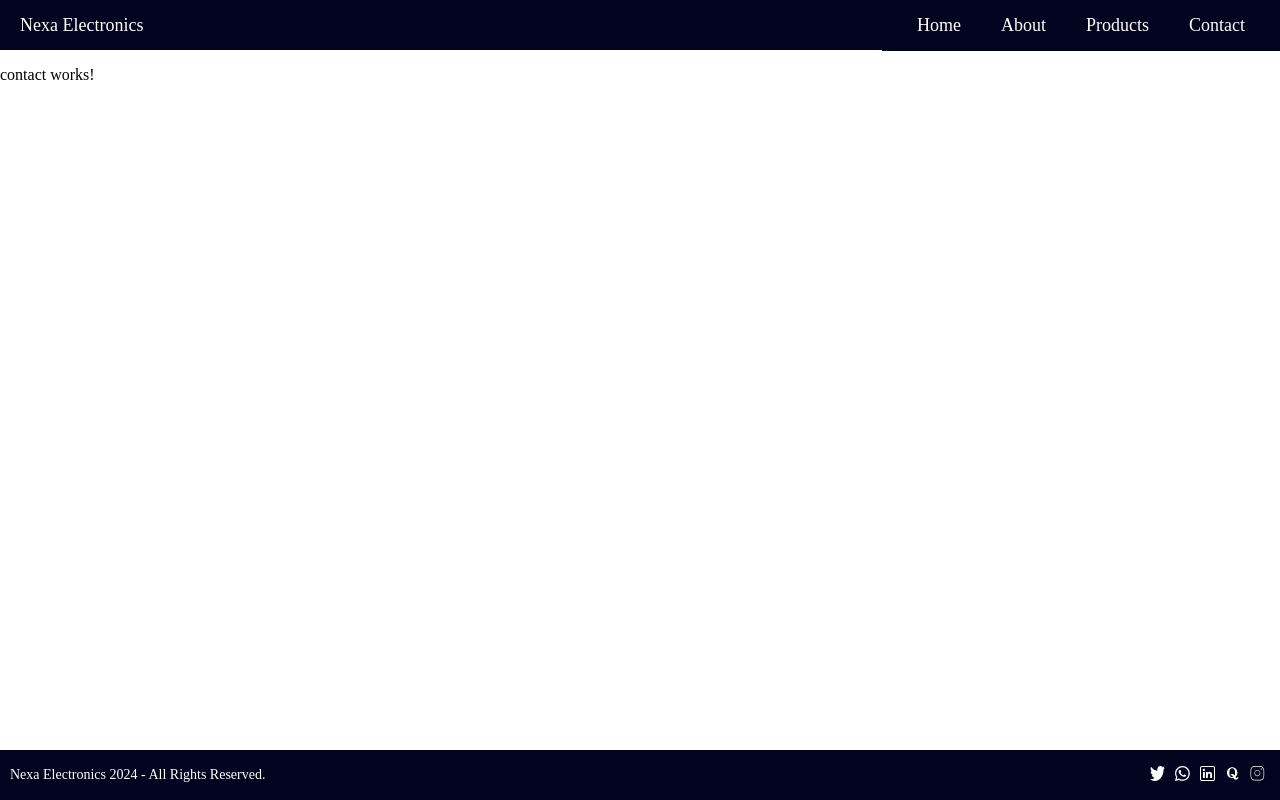
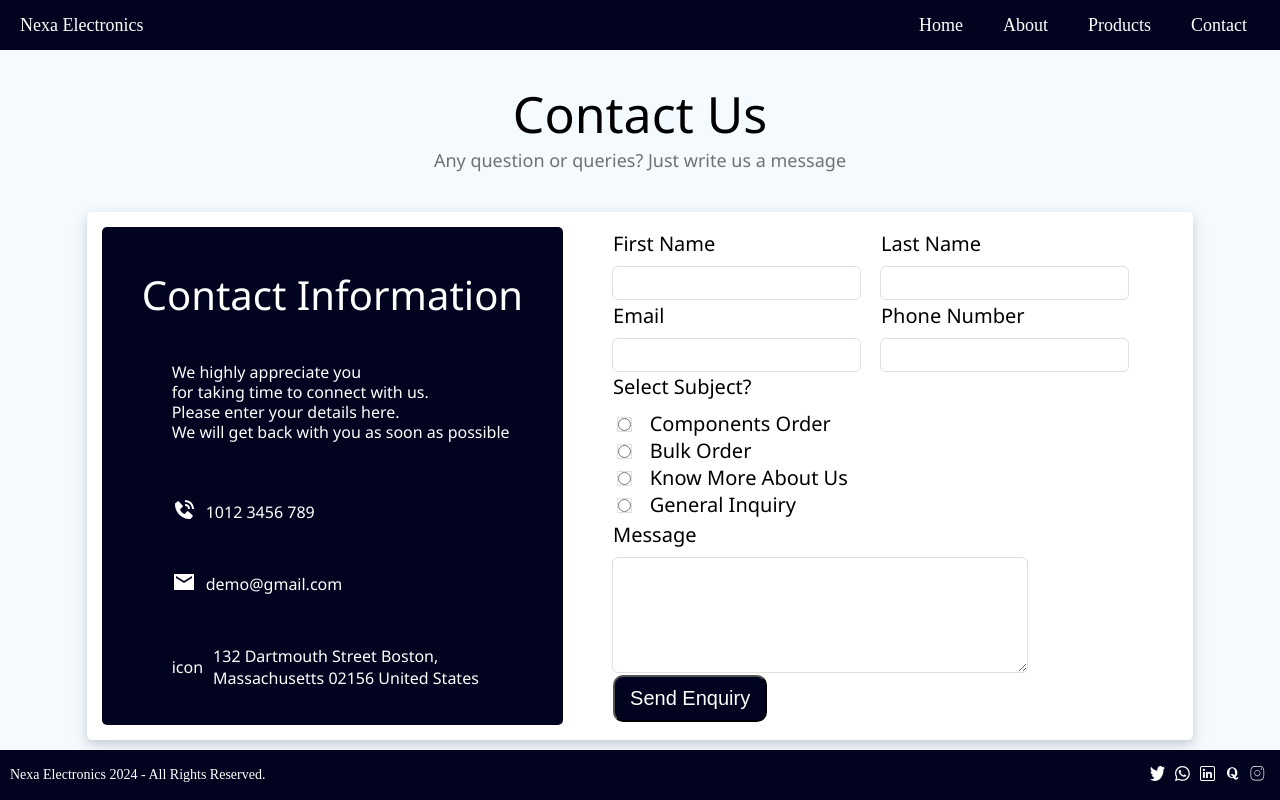
Before and after one commit to vinitmaurya/electronics-website, an Angular app: page /contact in a window 1280 px wide. Built offline with nearby package versions, Linux system fonts and the light colour scheme.

Commit message:
contact us page ui completed

```diff
--- a/src/app/app.component.ts
+++ b/src/app/app.component.ts
@@ -1,12 +1,13 @@
 import { Component } from '@angular/core';
-import { RouterOutlet } from '@angular/router';
+import { RouterModule, RouterOutlet } from '@angular/router';
 import { HeaderComponent } from "../header/header.component";
 import { FooterComponent } from "../footer/footer.component";
+import { CommonModule } from '@angular/common';
 
 @Component({
   selector: 'app-root',
   standalone: true,
-  imports: [RouterOutlet, HeaderComponent, FooterComponent],
+  imports: [RouterOutlet, HeaderComponent, FooterComponent,],
   templateUrl: './app.component.html',
   styleUrl: './app.component.css'
 })
--- a/src/contact/contact.component.css
+++ b/src/contact/contact.component.css
@@ -0,0 +1,132 @@
+:host {
+  height: inherit;
+  width: inherit;
+  display: block;
+  font-family: "Segoe UI", Tahoma, Geneva, Verdana, sans-serif;
+}
+.main-container {
+  width: inherit;
+  height: inherit;
+  margin: auto;
+  background-color: #f5faff;
+  display: flex;
+  flex-direction: column;
+  align-items: center;
+}
+.head-container {
+  text-align: center;
+  padding: 30px;
+  font-weight: 500;
+}
+.page-heading {
+  font-size: 50px;
+}
+.page-subheading {
+  font-size: 18px;
+  color: #717171;
+}
+.contact-container {
+  display: grid;
+  grid-template-columns: 1.5fr 2fr;
+  margin: 10px 60px;
+  box-shadow: 0 4px 8px rgba(0, 0, 0, 0.1), 0 6px 20px rgba(0, 0, 0, 0.1);
+  background-color: white;
+  border-radius: 5px;
+  padding: 15px;
+  height: inherit;
+}
+.contact-info-container {
+  background: #02031e;
+  border-radius: 5px;
+  color: white;
+  padding: 20px;
+  display: flex;
+  flex-direction: column;
+  align-items: flex-start;
+  justify-content: space-between;
+}
+
+.contact-form-container {
+  display: flex;
+  flex-direction: column;
+  justify-content: space-evenly;
+  padding: 0px 50px;
+  height: 100%;
+}
+.contact-header-container {
+  /* text-align: center; */
+  /* padding-left: 20px; */
+  width: 100%;
+}
+.contact-heading {
+  text-align: center;
+  font-size: 40px;
+  padding: 20px;
+}
+.contact-subheading {
+  font-size: 16px;
+  padding-left: 50px;
+  line-height: 20px;
+  padding-top: 20px;
+}
+.contact-body-container {
+  height: 50%;
+  padding-left: 50px;
+}
+.contact-body-element {
+  padding: 20px 0px;
+  display: flex;
+  align-items: center;
+  /* justify-content: space-between; */
+}
+.value {
+  padding: 5px;
+  padding-left: 10px;
+}
+.submit {
+  background: #02031e;
+  color: white;
+  padding: 10px 15px;
+  border-radius: 10px;
+  font-size: 20px;
+  text-align: right;
+  outline: none;
+}
+section {
+  display: flex;
+  justify-content: space-between;
+}
+.input {
+  font-size: 20px;
+  font-weight: 500;
+  display: flex;
+  flex-direction: column;
+  min-width: 48%;
+  max-width: 100%;
+}
+.input label{
+  padding-bottom: 10px;
+}
+.input input{
+  font-size: 16px;
+  padding: 7px;
+  outline: 1px solid rgb(224, 224, 224);
+  border:none;
+  border-radius: 5px;
+}
+.input input:focus{
+  border-bottom: 1px solid #02031e;
+}
+.input-style{
+  font-size: 16px;
+  padding: 7px;
+  outline: 1px solid rgb(224, 224, 224);
+  border:none;
+  border-radius: 5px;
+  width: 400px;
+  height: 100px;
+}
+.input-style:focus{
+  border-bottom: 1px solid #02031e;
+
+}
--- a/src/contact/contact.component.html
+++ b/src/contact/contact.component.html
@@ -1 +1,145 @@
-<p>contact works!</p>
+<div class="main-container">
+  <div class="head-container">
+    <div class="page-heading">Contact Us</div>
+    <div class="page-subheading">
+      Any question or queries? Just write us a message
+    </div>
+  </div>
+  <div class="contact-container">
+    <div class="contact-info-container">
+      <div class="contact-header-container">
+        <div class="contact-heading">Contact Information</div>
+        <div class="contact-subheading">
+          We highly appreciate you <br />for taking time to connect with us.
+          <br />
+          Please enter your details here. <br />We will get back with you as
+          soon as possible
+        </div>
+      </div>
+      <div class="contact-body-container">
+        <div class="contact-body-element">
+          <span class="icon"
+            ><svg
+              width="24"
+              height="24"
+              viewBox="0 0 24 24"
+              fill="none"
+              xmlns="http://www.w3.org/2000/svg"
+            >
+              <path
+                d="M20 10.999H22C22 5.869 18.127 2 12.99 2V4C17.052 4 20 6.943 20 10.999Z"
+                fill="white"
+              />
+              <path
+                d="M13 7.99999C15.103 7.99999 16 8.89699 16 11H18C18 7.77499 16.225 5.99999 13 5.99999V7.99999ZM16.422 13.443C16.2298 13.2683 15.9773 13.1752 15.7178 13.1832C15.4582 13.1912 15.212 13.2998 15.031 13.486L12.638 15.947C12.062 15.837 10.904 15.476 9.71198 14.287C8.51998 13.094 8.15898 11.933 8.05198 11.361L10.511 8.96699C10.6974 8.78612 10.8061 8.53982 10.8141 8.2802C10.8222 8.02059 10.7289 7.76804 10.554 7.57599L6.85898 3.51299C6.68402 3.32035 6.44086 3.2035 6.18113 3.18725C5.9214 3.17101 5.66557 3.25665 5.46798 3.42599L3.29798 5.28699C3.12509 5.46051 3.0219 5.69145 3.00798 5.93599C2.99298 6.18599 2.70698 12.108 7.29898 16.702C11.305 20.707 16.323 21 17.705 21C17.907 21 18.031 20.994 18.064 20.992C18.3085 20.9783 18.5393 20.8747 18.712 20.701L20.572 18.53C20.7414 18.3325 20.8273 18.0768 20.8112 17.817C20.7951 17.5573 20.6785 17.3141 20.486 17.139L16.422 13.443Z"
+                fill="white"
+              />
+            </svg>
+          </span>
+          <span class="value"> 1012 3456 789 </span>
+        </div>
+        <div class="contact-body-element">
+          <span class="icon"
+            ><svg
+              width="24"
+              height="24"
+              viewBox="0 0 24 24"
+              fill="none"
+              xmlns="http://www.w3.org/2000/svg"
+            >
+              <path
+                d="M22 4H2V20H22V4ZM20 8L12 13L4 8V6L12 11L20 6V8Z"
+                fill="white"
+              />
+            </svg>
+          </span>
+          <span class="value"> demo&#64;gmail.com </span>
+        </div>
+        <div class="contact-body-element">
+          <span class="icon">icon</span>
+          <span class="value">
+            132 Dartmouth Street Boston, <br />Massachusetts 02156 United States
+          </span>
+        </div>
+      </div>
+    </div>
+    <div>
+      <form class="contact-form-container">
+        <section>
+          <div class="input">
+            <label for="firstname">First Name</label>
+            <input type="text" name="firstname" id="firstname" />
+          </div>
+          <div class="input">
+            <label for="lastname">Last Name</label>
+            <input type="text" name="lastname" id="lastname" />
+          </div>
+        </section>
+        <section>
+          <div class="input">
+            <label for="email">Email</label>
+            <input type="email" name="email" id="email" />
+          </div>
+          <div class="input">
+            <label for="phone">Phone Number</label>
+            <input type="tel" name="phone" id="phone" />
+          </div>
+        </section>
+        <section>
+          <div class="input">
+            <label>Select Subject?</label>
+
+            <div>
+              <input
+                type="radio"
+                name="subject"
+                id="general1"
+                value="General Inquiry"
+              />
+              <label for="general1"> &nbsp;&nbsp;Components Order </label>
+<br>
+              <input
+                type="radio"
+                name="subject"
+                id="general2"
+                value="General Inquiry"
+              />
+              <label for="general2"> &nbsp;&nbsp;Bulk Order</label>
+<br>
+              <input
+                type="radio"
+                name="subject"
+                id="general3"
+                value="General Inquiry"
+              />
+              <label for="general3"> &nbsp;&nbsp;Know More About Us</label>
+<br>
+              <input
+                type="radio"
+                name="subject"
+                id="general4"
+                value="General Inquiry"
+              />
+              <label for="general4"> &nbsp;&nbsp;General Inquiry</label>
+            </div>
+          </div>
+        </section>
+        <section>
+          <div class="input">
+            <label for="message">Message</label>
+            <textarea class="input-style"
+
+              type="text"
+              name="message"
+              id="message"
+              placeholder="Write your message">
+            </textarea>
+          </div>
+        </section>
+        <section>
+          <input type="submit" value="Send Enquiry" class="submit" />
+        </section>
+      </form>
+    </div>
+  </div>
+</div>
--- a/src/default/default.component.html
+++ b/src/default/default.component.html
@@ -3,7 +3,7 @@
     <div class="main-content">
       <div class="description">Nexa Electronics</div>
       <div class="description">Coming Soon!..</div>
-      <button class="desc-btn">
+      <button class="desc-btn" (click)="gotoHomepage()">
         <img class="desc-image" src="/next-arrow.svg" alt="Next" />
       </button>
     </div>
--- a/src/default/default.component.ts
+++ b/src/default/default.component.ts
@@ -1,4 +1,5 @@
 import { Component } from '@angular/core';
+import { Router } from '@angular/router';
 
 @Component({
   selector: 'app-default',
@@ -8,5 +9,10 @@ import { Component } from '@angular/core';
   styleUrl: './default.component.css'
 })
 export class DefaultComponent {
+  constructor(private router:Router){
 
+  }
+  gotoHomepage(){
+    this.router.navigateByUrl("/home")
+  }
 }
--- a/src/header/header.component.css
+++ b/src/header/header.component.css
@@ -44,7 +44,7 @@
   display: flex;
   justify-content: space-between;
   align-items: center;
-  padding: 15px;
+  padding: 13px;
   background-color: var(--primary-color);
 }
 
@@ -84,7 +84,10 @@
   color: #fff;
   text-decoration: none;
 }
-
+.header-title a {
+  text-decoration: none;
+  color: #fff;
+}
 /* Toggle visibility of the menu */
 .nav-menu.active {
   display: block;
--- a/src/header/header.component.html
+++ b/src/header/header.component.html
@@ -1,5 +1,5 @@
 <div class="header">
-    <span class="header-title">Nexa Electronics</span>
+    <span class="header-title" (click)="hideMenu()"><a routerLink="/">Nexa Electronics</a></span>
     <span class="ham-menu">
       <div class="navbar">
         <div class="menu-toggle" (click)="toggleMenu()">
@@ -9,10 +9,10 @@
         </div>
         <nav class="nav-menu" [class.active]="isMenuOpen">
             <ul>
-                <li><a href="#">Home</a></li>
-                <li><a href="#">About</a></li>
-                <li><a href="#">Products</a></li>
-                <li><a href="#">Contact</a></li>
+                <li (click)="toggleMenu()"><a routerLink="/home">Home</a></li>
+                <li (click)="toggleMenu()"><a routerLink="/about">About</a></li>
+                <li (click)="toggleMenu()"><a routerLink="/products">Products</a></li>
+                <li (click)="toggleMenu()"><a routerLink="/contact">Contact</a></li>
             </ul>
         </nav>
     </div>
--- a/src/header/header.component.ts
+++ b/src/header/header.component.ts
@@ -1,9 +1,10 @@
 import { Component } from '@angular/core';
+import { RouterModule } from '@angular/router';
 
 @Component({
   selector: 'app-header',
   standalone: true,
-  imports: [],
+  imports: [RouterModule],
   templateUrl: './header.component.html',
   styleUrl: './header.component.css'
 })
@@ -13,5 +14,7 @@ export class HeaderComponent {
   toggleMenu() {
     this.isMenuOpen = !this.isMenuOpen;
   }
-
+  hideMenu(){
+    this.isMenuOpen=false;
+  }
 }
```
Also changed, not shown: src/app/app.routes.ts (+4 -4 lines).
